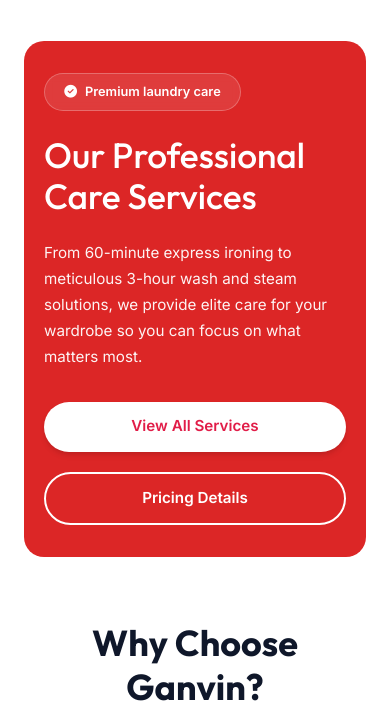
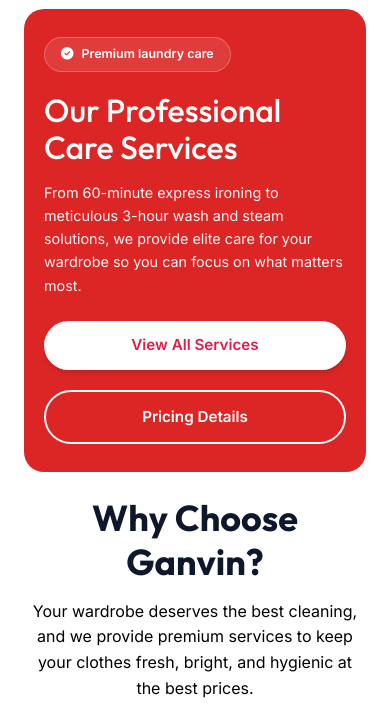
Before and after one commit to albinjoy144/Ganvin-new-website, a plain HTML site: page index.html in a window 390 px wide. Shown: the part 71-792 px from the top of the page. Drawn offline with nearby package versions, Linux system fonts and the light colour scheme.

Commit message:
fix: reduce hero section vertical height on mobile, bump CSS to v=42

```diff
--- a/index.html
+++ b/index.html
@@ -13,7 +13,7 @@
     <link rel="icon" type="image/x-icon" href="assets/logo.ico">
 
     <!-- Stylesheets -->
-    <link rel="stylesheet" href="style.css?v=41">
+    <link rel="stylesheet" href="style.css?v=42">
 
     <!-- Icon Fonts -->
     <link rel="stylesheet" href="https://cdnjs.cloudflare.com/ajax/libs/font-awesome/6.5.1/css/all.min.css">
--- a/style.css
+++ b/style.css
@@ -706,17 +706,21 @@
 }
 
 @media (max-width: 992px) {
+    .hero {
+        padding: 6rem 0 3rem 0;
+    }
+
     .hero-banner {
         padding: 2.5rem 2rem;
     }
 
     .hero-grid {
         grid-template-columns: 1fr;
-        gap: 2rem;
+        gap: 0;
     }
 
     .hero-left h1 {
-        font-size: 2.8rem;
+        font-size: 2.5rem;
     }
 
     .hero-right-card {
@@ -729,33 +733,61 @@
 }
 
 @media (max-width: 768px) {
-    /* Hide the worker image on mobile — prevents unwanted vertical scroll */
+    /* Hide the worker image on mobile - prevents unwanted vertical scroll */
     .hero-right {
         display: none;
     }
+
+    .hero {
+        padding: 5rem 0 2rem 0;
+    }
+
+    .hero-banner {
+        padding: 2rem 1.5rem;
+    }
+
+    .hero-left h1 {
+        font-size: 2.4rem;
+    }
+
+    .hero-left p {
+        margin-bottom: 2rem;
+    }
 }
 
 @media (max-width: 576px) {
+    .hero {
+        padding: 5rem 0 1.5rem 0;
+    }
+
     .hero-banner {
-        padding: 2rem 1.25rem;
+        padding: 1.75rem 1.25rem;
     }
 
     .hero-left h1 {
-        font-size: 2.2rem;
+        font-size: 2rem;
+        margin-bottom: 1rem;
     }
 
     .hero-left p {
-        font-size: 0.95rem;
-        margin-bottom: 2rem;
+        font-size: 0.9rem;
+        margin-bottom: 1.5rem;
+        line-height: 1.6;
     }
 
     .hero-btns {
         flex-direction: column;
     }
 
+    .hero-btns .btn {
+        width: 100%;
+        justify-content: center;
+    }
+
     .hero-badge {
-        font-size: 0.8rem;
-        margin-bottom: 1.5rem;
+        font-size: 0.78rem;
+        margin-bottom: 1.25rem;
+        padding: 0.4rem 1rem;
     }
 }
 
```
